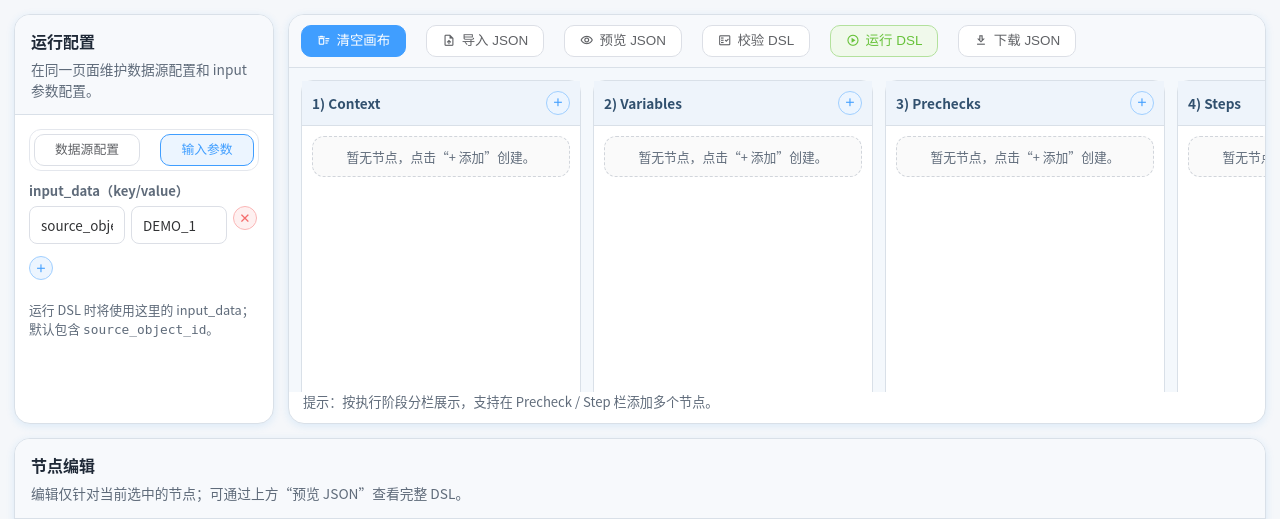
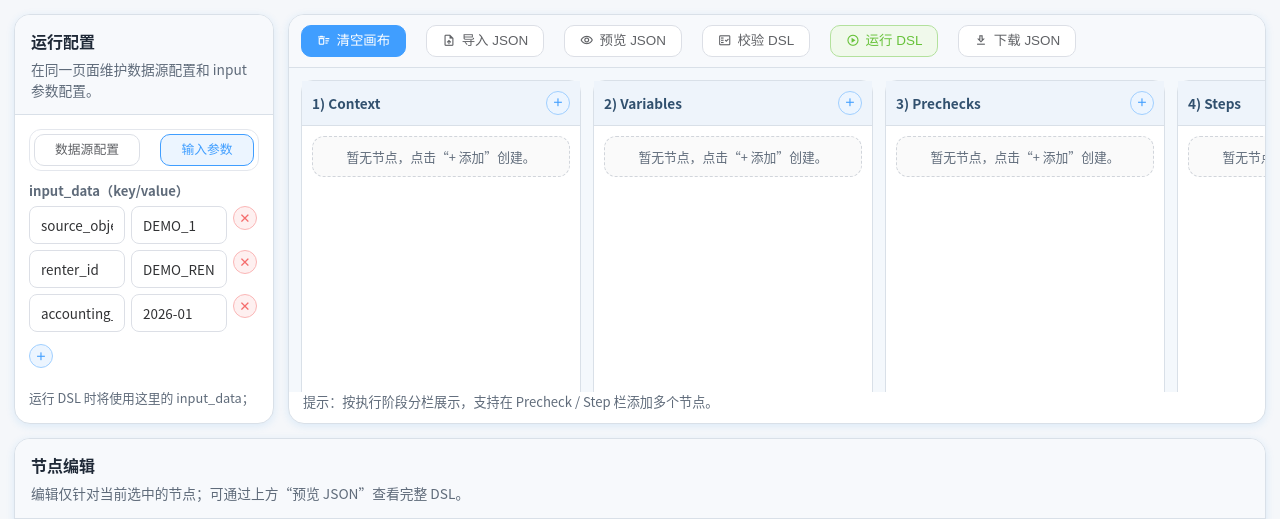
Before and after one commit to SukiEva/CheckEngine, a FastAPI app: page / in a window 1280 px wide. Shown: the top 519 px of the page. Run offline with FastAPI, Linux system fonts and the light colour scheme; some libraries are stand-ins or nearby versions.

Commit message:
feat: add accounting_period to playground default inputs

```diff
--- a/playground/src/playground_app/templates/exec_dsl_flow_designer.html
+++ b/playground/src/playground_app/templates/exec_dsl_flow_designer.html
@@ -618,7 +618,7 @@
             <div id="runtimeInputRows"></div>
             <button type="button" class="el-button el-button--primary is-plain is-circle el-button--small" id="btnAddInputParam" title="新增输入参数" aria-label="新增输入参数"><span class="ep-icon">add</span></button>
           </div>
-          <div class="inline-status">运行 DSL 时将使用这里的 input_data；默认包含 <code>source_object_id</code>。</div>
+          <div class="inline-status">运行 DSL 时将使用这里的 input_data；默认包含 <code>source_object_id</code>、<code>renter_id</code> 与 <code>accounting_period</code>。</div>
         </section>
       </div>
     </aside>
@@ -736,7 +736,12 @@
         db_url: 'postgresql+psycopg2://user:password@127.0.0.1:5432/data_db',
       },
     ];
-    const DEFAULT_INPUT_ROWS = [{ key: 'source_object_id', value: 'DEMO_1' }];
+    const REQUIRED_INPUT_ROWS = [
+      { key: 'source_object_id', value: 'DEMO_1' },
+      { key: 'renter_id', value: 'DEMO_RENTER_1' },
+      { key: 'accounting_period', value: '2026-01' },
+    ];
+    const DEFAULT_INPUT_ROWS = [...REQUIRED_INPUT_ROWS];
 
     const state = {
       nodes: [],
@@ -1490,10 +1495,15 @@
           key: row && typeof row.key === 'string' ? row.key.trim() : '',
           value: row && typeof row.value === 'string' ? row.value : normalizeValueToInput(row && Object.prototype.hasOwnProperty.call(row, 'value') ? row.value : ''),
         }));
-      const hasSourceObjectId = normalized.some((row) => row.key === 'source_object_id');
-      if (!hasSourceObjectId) {
-        normalized.unshift({ key: 'source_object_id', value: 'DEMO_1' });
-      }
+      REQUIRED_INPUT_ROWS
+        .slice()
+        .reverse()
+        .forEach((requiredRow) => {
+          const hasRequiredKey = normalized.some((row) => row.key === requiredRow.key);
+          if (!hasRequiredKey) {
+            normalized.unshift({ ...requiredRow });
+          }
+        });
       return normalized.length ? normalized : [...DEFAULT_INPUT_ROWS];
     }
 
@@ -1502,7 +1512,7 @@
       runtimeInputRows = normalizeInputRows(runtimeInputRows);
       runtimeInputRowsEl.innerHTML = runtimeInputRows.map((row, index) => `
         <div class="kv-row">
-          <input data-input-key="${index}" value="${escapeAttr(row.key || '')}" placeholder="参数名，如 source_object_id" />
+          <input data-input-key="${index}" value="${escapeAttr(row.key || '')}" placeholder="参数名，如 source_object_id / renter_id / accounting_period" />
           <input data-input-value="${index}" value="${escapeAttr(row.value || '')}" placeholder="参数值，如 DEMO_1、100 或 true" />
           <button class="el-button el-button--danger is-plain is-circle el-button--small" type="button" data-input-remove="${index}" title="删除输入参数" aria-label="删除输入参数"><span aria-hidden="true">✕</span></button>
         </div>
@@ -1943,9 +1953,11 @@
       Object.keys(inputPayload).forEach((key) => {
         basics.push(`$input.${key}`);
       });
-      if (!Object.prototype.hasOwnProperty.call(inputPayload, 'source_object_id')) {
-        basics.push('$input.source_object_id');
-      }
+      REQUIRED_INPUT_ROWS.forEach((requiredRow) => {
+        if (!Object.prototype.hasOwnProperty.call(inputPayload, requiredRow.key)) {
+          basics.push(`$input.${requiredRow.key}`);
+        }
+      });
       const runtimePaths = [];
       const currentNodeOutputFields = (currentNode.outputs || '')
         .split(',')
```
